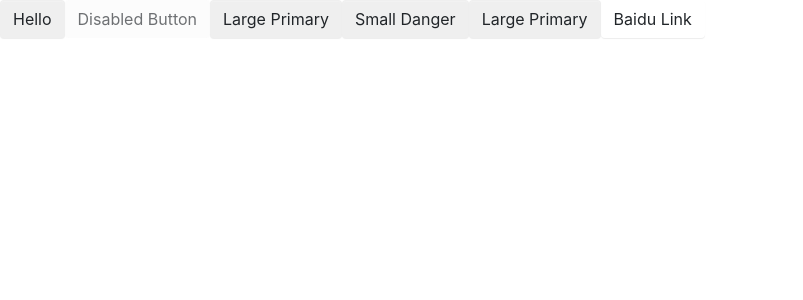
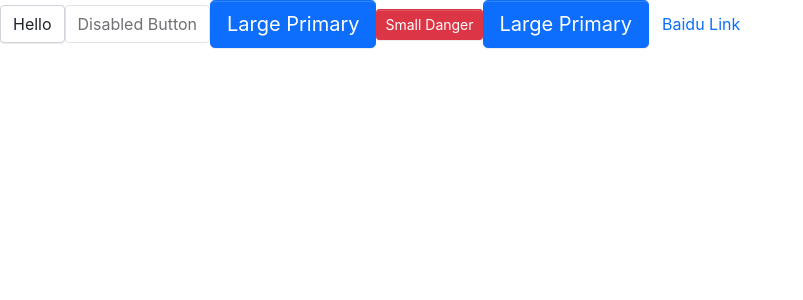
Before and after one commit to Hujianboo/boboDesign, a React (Create React App) app: page / in a window 1280 px wide. Shown: the top 300 px of the page, without its empty margins (0-803 px from the left). Built offline with nearby package versions, Linux system fonts and the light colour scheme.

Commit message:
add mixins style

```diff
--- a/src/components/Button/_style.scss
+++ b/src/components/Button/_style.scss
@@ -9,9 +9,12 @@
   vertical-align: middle;
   background-image: none;
   border: $btn-border-width solid transparent;
-  padding: $btn-padding-y $btn-padding-x;
-  font-size: $btn-font-size;
-  border-radius: $border-radius;
+  @include button-size(
+    $btn-padding-y,
+    $btn-padding-x,
+    $btn-font-size,
+    $border-radius
+  );
   box-shadow: $btn-box-shadow;
   cursor: pointer;
   transition: $btn-transition;
@@ -25,3 +28,59 @@
     }
   }
 }
+
+.btn-lg {
+  @include button-size(
+    $btn-padding-y-lg,
+    $btn-padding-x-lg,
+    $btn-font-size-lg,
+    $btn-border-radius-lg
+  );
+}
+.btn-sm {
+  @include button-size(
+    $btn-padding-y-sm,
+    $btn-padding-x-sm,
+    $btn-font-size-sm,
+    $btn-border-radius-sm
+  );
+}
+
+.btn-primary {
+  @include button-style($primary, $primary, $white);
+}
+.btn-danger {
+  @include button-style($danger, $danger, $white);
+}
+
+.btn-default {
+  @include button-style(
+    $white,
+    $gray-400,
+    $body-color,
+    $white,
+    $primary,
+    $primary
+  );
+}
+
+.btn-link {
+  font-weight: $font-weight-normal;
+  color: $btn-link-color;
+  text-decoration: $link-decoration;
+  box-shadow: none;
+  &:hover {
+    color: $btn-link-hover-color;
+    text-decoration: $link-hover-decoration;
+  }
+  &:focus,
+  &.focus {
+    text-decoration: $link-hover-decoration;
+    box-shadow: none;
+  }
+  &:disabled,
+  &.disabled {
+    color: $btn-link-disabled-color;
+    pointer-events: none;
+  }
+}
--- /dev/null
+++ b/src/styles/_mixin.scss
@@ -0,0 +1,35 @@
+@mixin button-size($padding-y, $padding-x, $font-size, $border-raduis) {
+  padding: $padding-y $padding-x;
+  font-size: $font-size;
+  border-radius: $border-raduis;
+}
+
+@mixin button-style(
+  $background,
+  $border,
+  $color,
+  $hover-background: lighten($background, 7.5%),
+  $hover-border: lighten($border, 10%),
+  $hover-color: $color
+) {
+  color: $color;
+  background: $background;
+  border-color: $border;
+  &:hover {
+    color: $hover-color;
+    background: $hover-background;
+    border-color: $hover-border;
+  }
+  &:focus,
+  &.focus {
+    color: $hover-color;
+    background: $hover-background;
+    border-color: $hover-border;
+  }
+  &:disabled,
+  &.disabled {
+    color: $color;
+    background: $background;
+    border-color: $border;
+  }
+}
--- a/src/styles/index.scss
+++ b/src/styles/index.scss
@@ -2,6 +2,7 @@
 @import "variables";
 //layout
 @import "reboot";
-
+//mixin
+@import "mixin";
 // button
 @import "../components/Button/style";
```
Also changed, not shown: src/styles/_mixins.scss (deleted).
